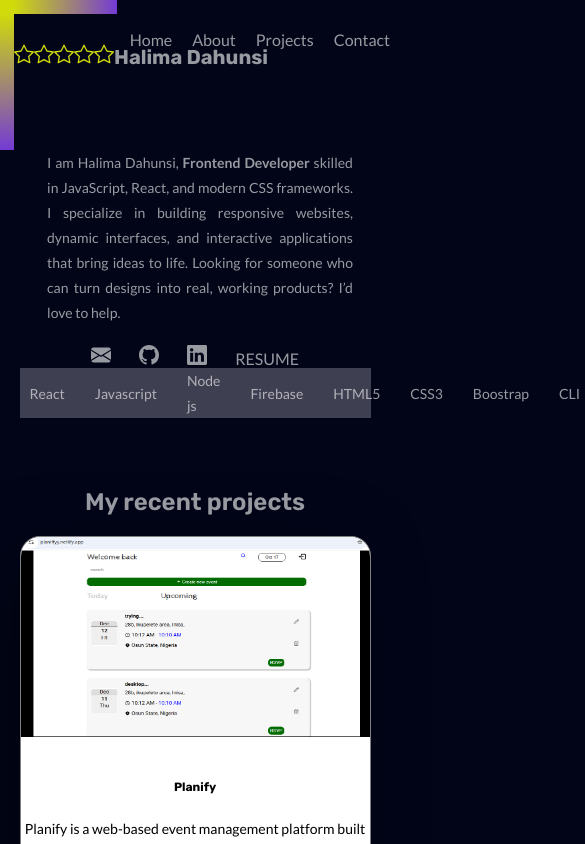
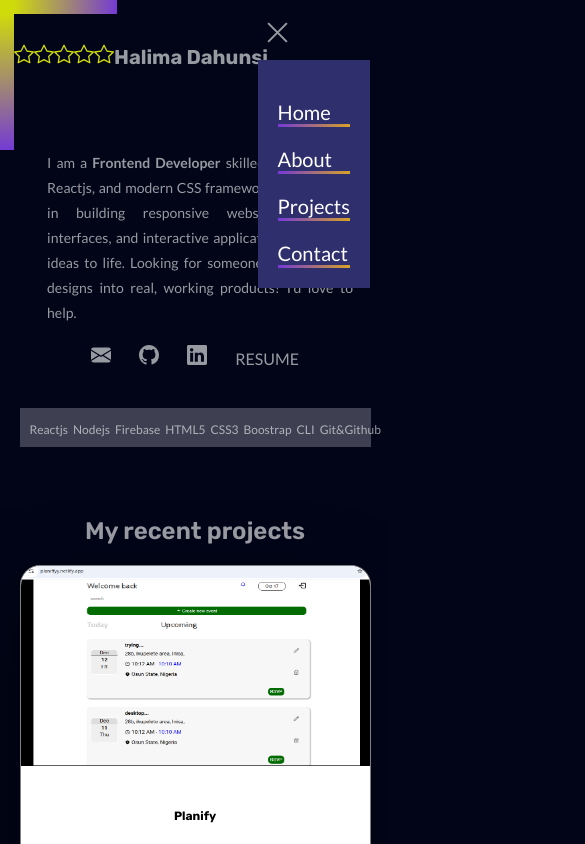
Before and after one commit to Halima-1/lymarh_d, a React (Vite) app: page / in a window 390 px wide. Shown: the top 844 px of the page, 585 px wide, since content can reach past the window. Built offline with nearby package versions, Linux system fonts and the light colour scheme.

Commit message:
responsiveness updated

```diff
--- a/package.json
+++ b/package.json
@@ -10,6 +10,7 @@
     "preview": "vite preview"
   },
   "dependencies": {
+    "@emailjs/browser": "^4.4.1",
     "browser-router": "^0.2.0",
     "react": "^18.3.1",
     "react-dom": "^18.3.1",
--- /dev/null
+++ b/src/component/footer.jsx
@@ -0,0 +1,28 @@
+import { BsFillEnvelopeFill, BsGithub, BsLinkedin } from "react-icons/bs"
+
+const Footer =()=>{
+    return (
+         <>
+         <footer>
+            <h3>Halima Dahunsi</h3>
+            <p>All right reserved</p>
+            <div>            <a href="mailto:dahunsiolajumoke18@gmail.com">
+            {" "}
+            <BsFillEnvelopeFill />
+          </a>
+          <a href="https://github.com/Halima-1">
+            {" "}
+            <BsGithub />
+          </a>
+          <a href="">
+            {" "}
+            <BsLinkedin />
+          </a>
+
+          </div>
+         </footer>
+         </>
+    )
+}
+
+export default Footer
--- a/src/component/form.jsx
+++ b/src/component/form.jsx
@@ -1,5 +1,6 @@
-import React from 'react'
+import React, { useRef } from 'react'
 import { useState } from 'react'
+import emailjs from "@emailjs/browser";
 import "../styles/form.scss";
 function Form() {
     const [newMessage,setNewMessage] =useState({
@@ -8,6 +9,7 @@ function Form() {
         message:""
     })
     const [errData, setErrData] = useState({});
+    const form = useRef();
     const newErr={}
 
     const handleChange = (e) => {
@@ -27,42 +29,61 @@ const handleValidation =()=>{
         newErr.message ="kindly input your message"
     }
     setErrData(newErr);
-    users.push(newUser)
+    // users.push(newUser)
 
-}
 }
 const submit =()=>{
     handleValidation ()
     if(!errData){
         return;
     }
+    emailjs
+    .sendForm(
+      "service_5pxa3vh",   // from EmailJS dashboard
+      "template_5vnrqzb",  // from EmailJS dashboard
+      form.current,
+      "h71E_TPgzzVw2_ker"    // from EmailJS dashboard
+    )
+    .then(
+      (result) => {
+        console.log(result);
+        alert("Message sent successfully! ✅");
+      },
+      (error) => {
+        console.log(error);
+        alert("Failed to send message ❌");
+      }
+    );
+// };
+}
+
     return (
         <>
-        <form id='contact' action=""
+         <section className="form" id="contact">
+        <h2>Have a project ? Let's talk!</h2>
+        <form id="contact-form" ref={form} action=""
         onSubmit={(event) => {
           event.preventDefault();
-          nextBtn();
+          submit();
         }}>
-   <h2>
-    Stay up to date on your Industry .
-</h2>
     <div>
         {errData.email && <span>{errData.email}</span>}
-    <label htmlFor="email">Email or phone</label>
-    <input type="email" required name="email"onChange={handleChange} value={newMessage.email} placeholder='email or phone number'  />
+    <label htmlFor="name">Name</label>
+    <input type="text" required name="name"onChange={handleChange} value={newMessage.name}   />
     </div>
     <div>
     {errData.name && <span>{errData.name}</span>}
-    <label htmlFor="password">password</label>
-    <input type="text" name="name"onChange={handleChange} value={newMessage.name} placeholder='Your name' />
+    <label htmlFor="email">Email</label>
+    <input type="email" name="email"onChange={handleChange} value={newMessage.email}  />
     </div>
     <div>
     {errData.message && <span>{errData.message}</span>}
     <label htmlFor="message">Message</label>
-    <textarea name="message"onChange={handleChange} value={newMessage.message} placeholder='Your  message here'id="" cols="30" rows="10"></textarea>
+    <textarea name="message"onChange={handleChange} value={newMessage.message} id="" cols="10" rows="3"></textarea>
     </div>
-    <input type="submit" onClick={nextBtn} className="btn" value={"Send message"} />
+    <input type="submit" onClick={submit} className="btn" value={"Send message"} />
 </form>
+      </section>
         </>
     )
 }
--- a/src/home.jsx
+++ b/src/home.jsx
@@ -10,17 +10,23 @@ import {
   BsFillEnvelopeFill,
   BsGithub,
   BsLinkedin,
+  BsMenuButton,
   BsStar,
 } from "react-icons/bs";
 import { HiHandRaised } from "react-icons/hi2";
-import { GrUserFemale } from "react-icons/gr";
+import { GrClose, GrUserFemale } from "react-icons/gr";
 import { AiOutlineClose } from "react-icons/ai";
 import Form from "./component/form";
+import Footer from "./component/footer";
 
 function Home() {
-  const [hoverProject, setHoverProject] = useState(false);
+  const [menubar, setMenubar] = useState(false);
   const [ref, isVisible] = useIntersection({ threshold: 0.1 });
 console.log(isVisible)
+
+const menu =()=>{
+  setMenubar(!menubar)
+}
  // project lists
  const projects =[
   {project: 'Planify', demo:'https:https://planiffyy.netlify.app//', repo:'https://github.com/Halima-1/Planify.git' ,
@@ -41,7 +47,7 @@ console.log(isVisible)
   id:4,
   description:"A sleek and interactive multi-step form built to enhance user experience with step-by-step navigation, add-ons selection, and dynamic form validation.",
   technology:['React.js','SASS','Git & github','Netlify']},
-  {project: 'Quiz app',
+  {project: 'Trivia twist',
   demo:'https://trivia-twist.netlify.app/',repo:'' ,
    Image:"/trivia.png", id:5,
    description:"A fun, interactive quiz app designed to challenge users with multiple-choice questions across various topics. It features a timer,  and scoring system,",
@@ -51,11 +57,11 @@ console.log(isVisible)
   Image:"/product-details.png",  id:6,
   description:"A Products Page that displays available products with price and details. Users can add items to cart, and navigate to the cart page.",
   technology:['React.js','SASS','Git & github','Github']},
-  {project: 'ProNet',
-  demo:'https://pro-net.onrender.com/', repo:'' ,
-  Image:"/pronet.png",  id:7,
-  description:"A LinkedIn-inspired social networking platform built with React, designed to mimic the core features of LinkedIn.",
-  technology:['React.js','SASS','Git & github','Render']},
+  // {project: 'ProNet',
+  // demo:'https://pro-net.onrender.com/', repo:'' ,
+  // Image:"/pronet.png",  id:7,
+  // description:"A LinkedIn-inspired social networking platform built with React, designed to mimic the core features of LinkedIn.",
+  // technology:['React.js','SASS','Git & github','Render']},
   // {project: 'Ticket generator',
   // demo:'https://ticket-generator-5aug.onrender.com/',repo:'' ,
   // Image:"/ticket-generator.png",
@@ -69,30 +75,30 @@ console.log(isVisible)
 ]
 // localStorage.removeItem('activeProject')
 // setting a clicked project to local storage to display it details
-const [activeItems, setActiveItems] = useState(0);
-if(localStorage.getItem('activeProject')
-){null}
-else{localStorage.setItem('activeProject', JSON.stringify(projects[0]))
-}
-localStorage.setItem('projects', JSON.stringify(projects))
-// project displaying a project is clicked
-  const project = (id) => {
-    if(JSON.parse(localStorage.getItem('activeProject')).id ===id){
-      setHoverProject(!hoverProject)
-    }
-    console.log(id)
-    const activeProject =projects.find(item => item.id ===id)
-    //  projectClick =<p>hello</p>
-     localStorage.setItem('activeProject', JSON.stringify(activeProject))
-    // console.log(projectClick)
-    console.log(activeProject)
-  };
-  // to close project display
-  const closeIcon =()=>{
-    setHoverProject(!hoverProject)
+// const [activeItems, setActiveItems] = useState(0);
+// if(localStorage.getItem('activeProject')
+// ){null}
+// else{localStorage.setItem('activeProject', JSON.stringify(projects[0]))
+// }
+// localStorage.setItem('projects', JSON.stringify(projects))
+// // project displaying a project is clicked
+//   const project = (id) => {
+//     if(JSON.parse(localStorage.getItem('activeProject')).id ===id){
+//       setHoverProject(!hoverProject)
+//     }
+//     console.log(id)
+//     const activeProject =projects.find(item => item.id ===id)
+//     //  projectClick =<p>hello</p>
+//      localStorage.setItem('activeProject', JSON.stringify(activeProject))
+//     // console.log(projectClick)
+//     console.log(activeProject)
+//   };
+//   // to close project display
+//   const closeIcon =()=>{
+//     setHoverProject(!hoverProject)
 
-  }
-  const atvProjectDisplay =JSON.parse(localStorage.getItem('activeProject'))
+//   }
+//   const atvProjectDisplay =JSON.parse(localStorage.getItem('activeProject'))
   return (
     <>
       <header>
@@ -112,12 +118,21 @@ localStorage.setItem('projects', JSON.stringify(projects))
           <a href="#project">Projects</a>
           <a href="#contact">Contact</a>
         </nav>
+        {menubar? <BsMenuButton className="menuIcon" onClick={menu}/> :
+        <GrClose className="menuIcon" style={{marginRight:100}} onClick={menu}/>}
+        <aside style={menubar? {display: "none"} :{display: "flex"}}>
+          <a href="#">Home</a>
+          <a href="#about">About</a>
+          <a href="#project">Projects</a>
+          <a href="#contact">Contact</a>
+      </aside>
       </header>
+
       <section className="main">
         <section className="intro" id="about">
           {/* <h1>Welcome!</h1> */}
           <p>
-            I am  Halima Dahunsi, <b>Frontend Developer</b> skilled in JavaScript, React,
+            I am a<b> Frontend Developer</b> skilled in JavaScript, Reactjs,
              and modern CSS frameworks. I specialize in building responsive websites,
             dynamic interfaces, and interactive applications that bring ideas to life.
              Looking for someone who can turn designs into real, working products? I’d love to help.
@@ -142,27 +157,24 @@ localStorage.setItem('projects', JSON.stringify(projects))
             RESUME
           </a></div>
           <div className="skills">
-          <p>React</p>
-          <p>Javascript</p>
-            <p>Node js</p>
-          <p>Firebase</p>
-            <p>HTML5</p>
-            <p>CSS3</p>
-            <p>Boostrap</p>
-            <p>CLI</p>
-            <p>Git&Github</p>
+          <span>Reactjs</span>
+          {/* <p>Javascript</p> */}
+            <span>Nodejs</span>
+          <span>Firebase</span>
+            <span>HTML5</span>
+            <span>CSS3</span>
+            <span>Boostrap</span>
+            <span>CLI</span>
+            <span>Git&Github</span>
           </div>
         </section>
         <section className="project-display" id="project">
           <h1>My recent projects</h1>
                         { projects.map(item =>(
 
-          <div  ref={ref} className={`project bounce-up`}>
+          <div key={item.id}  ref={ref} className={`project bounce-up`}>
             <div className="itemDisplay" >
-            {/* <AiOutlineClose onClick={closeIcon}/> */}
-            {/* <a href={item.link}> */}
               <img src={item.Image} alt={item.project} />
-             {/* </a>{" "} */}
              </div>
              <div className="project-text">
              <h2>{item.project}</h2>
@@ -171,7 +183,6 @@ localStorage.setItem('projects', JSON.stringify(projects))
              </p>
              <a href={item.demo} >Live demo <BsArrowUpRight/></a>
              <a href={item.repo}>Repo</a>
-
              <div >
                 { item.technology.map((item,index) =>(
                                <span key={index}>{item}</span>
@@ -180,26 +191,14 @@ localStorage.setItem('projects', JSON.stringify(projects))
            </div>
           </div>
            ))}
-
         </section>
-        <Form />
-
       </section>
-      {/* <footer>
-        <nav></nav>
-        <div>
-        <h1>
-            <BsStar />
-            <BsStar />
-            <BsStar />
-            <BsStar />
-            <BsStar />
-
-          </h1>
-        </div>
-      </footer> */}
+      <h2 className="contactt"><hr /> Contact</h2>
+      <Form />
+      <Footer />
     </>
   );
 }
 
+
 export default Home;
--- a/src/styles/form.scss
+++ b/src/styles/form.scss
@@ -1,8 +1,10 @@
+@import "./_variable.scss";
+
 form {
     width: 400px;
     display: flex;
     flex-direction: column;
-    margin: 0 auto;
+    // margin: 0 auto;
     align-self: center;
     align-items: center;
     align-content: center;
@@ -26,8 +28,9 @@ form {
         input {
             width: 100%;
             padding: 7px;
-            border: 1px solid gray;
-            border-radius: 10px;
+            border: none;
+            border-bottom: 1px solid gray;
+            background-color: $bg1;
             outline: none;
             margin-top: 10px;
         }
@@ -37,24 +40,35 @@ form {
         }
     }
 
-    input {
-        width: 90%;
+    textarea {
+        width: 100%;
+        padding: 7px;
+        border: none;
+        border-bottom: 1px solid gray;
+        background-color: $bg1;
+        outline: none;
+        margin-top: 10px;
+        overflow: hidden;
+    }
+
+    // input {
+    //     width: 90%;
+    //     padding: 7px;
+    //     border: 1px solid gray;
+    //     border-radius: 10px;
+    //     outline: none;
+    //     margin-top: 10px;
+    // }
+
+    .btn {
+        display: block;
+        // width: 20%;
         padding: 7px;
         border: 1px solid gray;
         border-radius: 10px;
         outline: none;
         margin-top: 10px;
-    }
-
-    .btn {
-        display: block;
-        width: 20%;
-        padding: 7px;
-        border: 1px solid gray;
-        border-radius: 10px;
-        outline: none;
-        margin-top: 10px;
-        background-color: rgb(36, 80, 177);
+        background-color: goldenrod;
         color: white;
         text-align: center;
     }
@@ -63,7 +77,7 @@ form {
         width: 400px;
         display: flex;
         flex-direction: column;
-        margin: 0 auto;
+        // margin: 0 auto;
         align-self: center;
         align-items: center;
         align-content: center;
@@ -77,8 +91,8 @@ form {
             input {
                 width: 100%;
                 padding: 7px;
-                border: 1px solid gray;
-                border-radius: 10px;
+                // border: 1px solid gray;
+                // border-radius: 10px;
                 outline: none;
                 margin-top: 10px;
             }
@@ -89,14 +103,14 @@ form {
         }
 
         .btn {
-            width: 20%;
+            // width: 20%;
             // display: none;
             padding: 7px;
             border: 1px solid gray;
             border-radius: 10px;
             outline: none;
-            margin-top: 10px;
-            background-color: rgb(36, 80, 177);
+            margin-top: 20px;
+            // background-color: rgb(36, 80, 177);
             color: white;
             text-align: center;
         }
--- a/src/styles/index.scss
+++ b/src/styles/index.scss
@@ -71,6 +71,7 @@ header {
         @include flex;
         justify-content: space-between;
         gap: 20px;
+        display: none;
 
 
         a {
@@ -87,10 +88,51 @@ header {
         }
     }
 
+    position: relative;
+
+    .menuIcon {
+        margin-top: 20px;
+        margin-right: 20px;
+        margin-bottom: 10px;
+        width: 25px;
+        height: 25px;
+    }
+
+    aside {
+        position: absolute;
+        right: 20px;
+        width: max-content;
+        display: flex;
+        flex-direction: column;
+        background-color: rgb(47, 47, 110);
+        padding: 20px;
+        color: white;
+        top: 60px;
+
+        a {
+            font-size: 20px;
+            text-decoration: none;
+            color: white;
+            margin-top: 20px;
+            border-bottom: 6px solid;
+            // border-left: 14px solid;
+            border-radius: 10px;
+            border-image-slice: 1;
+            border-image-source: linear-gradient(to right bottom, #D1DC09, #743ad5, #daa520);
+            border-bottom: 3px solid rgb(227, 227, 235);
+
+            /* margin-left: ; */
+        }
+    }
+
     @media (min-width: 600px) {
         width: 80%;
         margin: 0 auto;
         @include flex;
+
+        aside {
+            display: none;
+        }
 
         div {
             width: 20%;
@@ -133,6 +175,9 @@ header {
         }
     }
 }
+
+// nexttt
+
 
 .main {
     top: -50px;
@@ -191,12 +236,22 @@ header {
 
         .skills {
             width: 100%;
-            @include flex;
+            // @include flex;
+            // display: inline;
             background-color: rgb(63, 63, 82);
-            justify-content: space-between;
+            // justify-content: space-between;
+            margin-top: 40px;
+            // text-align: center;
+            // align-content: center;
+            align-items: center;
+            padding: 10px;
+            // gap: 5px;
+            // flex-wrap: wrap;
+
 
             span {
-                // margin-left: 20px;
+                font-size: 12px;
+                margin-right: 5px;
             }
         }
 
@@ -228,9 +283,6 @@ header {
                     height: 200px;
                 }
             }
-
-
-
         }
 
         // ....
@@ -655,40 +707,57 @@ header {
 
 }
 
-// .main {
-//     // position: relative;
+.contactt {
+    width: 20%;
+    @include flex;
+    margin: auto;
+    margin-left: 40px;
+    margin-top: 50px;
+
+    hr {
+        width: 60%;
+        height: 3px;
+        border: none;
+        border-bottom: 3px solid goldenrod;
+        margin-top: 24px;
+
+    }
+}
+
+.form {
+    width: 80%;
+    @include flex;
+    margin: auto;
+
+    h2 {
+        width: 40%;
+        font-size: 2.5rem;
+        font-weight: 500;
+    }
+}
+
+footer {
+    width: 100%;
+    // margin: 0 auto;
+    // position: fixed;
+    // bottom: 0;
+    // left: 170px;
+    padding: 20px 0;
+    margin-top: 20px;
+    background-color: rgb(26, 26, 53);
+    text-align: center;
 
 
-
-
-
-
-
-// }
-
-footer {
-    width: 80%;
-    margin: 0 auto;
-    position: fixed;
-    bottom: 0;
-    left: 170px;
-    @include flex;
+    h3,
+    p {
+        margin: 10px 0;
+    }
 
     div {
-        width: 50%;
-        height: 180px;
-        padding-right: 25px;
-        border-bottom: 14px solid;
-        border-right: 14px solid;
-        margin-right: 40px;
-        border-image-slice: 1;
-        border-image-source: linear-gradient(to right bottom, #D1DC09, #743ad5, #daa520);
 
-        h1 {
-            width: max-content;
-            margin: auto;
-            position: fixed;
-            bottom: 20px;
+        a {
+            margin-right: 10px;
+            text-decoration: none;
 
             svg {
                 width: 20px;
@@ -702,7 +771,6 @@ footer {
             }
 
         }
-
     }
 
 }
```
Also changed, not shown: src/config/firebase.js (added), 1 other file (tests, documents, lock files or other folders).
